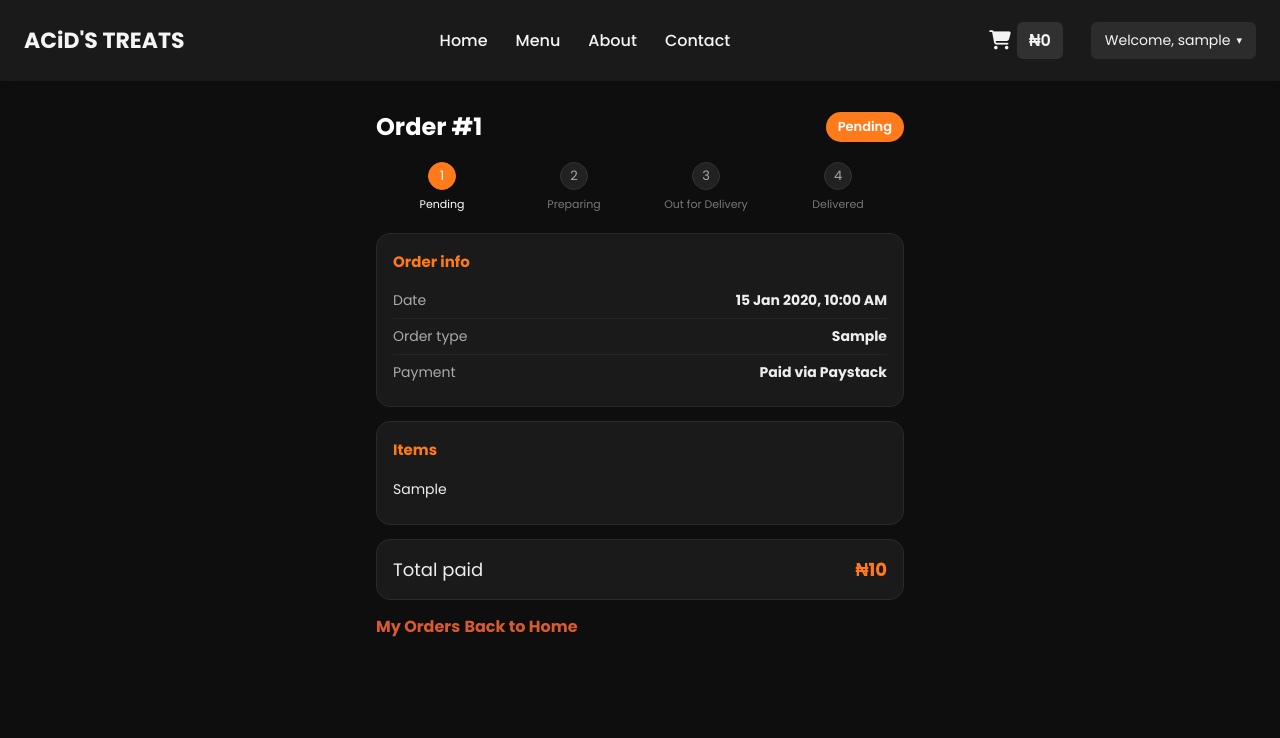
After one commit to imisioluwa1203/restaurant_app, a Flask app: page /order/1 in a window 1280 px wide. The commit adds this page. Shown: the top 738 px of the page. Run offline with Flask 3, Linux system fonts and the light colour scheme; a user stored in the database is signed in; tables that the repository leaves empty hold one stand-in row (values such as "Sample post"); some libraries are stand-ins or nearby versions.

Commit message:
import abort and pass order id to confirmation

```diff
--- a/app.py
+++ b/app.py
@@ -1,4 +1,4 @@
-from flask import Flask, render_template, request, redirect, session, url_for
+from flask import Flask, render_template, request, redirect, session, url_for, flash, abort
 from flask_sqlalchemy import SQLAlchemy
 from flask_login import LoginManager, login_user, logout_user, login_required, current_user
 from flask_wtf.csrf import  CSRFProtect
@@ -272,7 +272,7 @@ def verify_payment():
 
         db.session.commit()
 
-        return render_template('order_confirmed.html', order_type=order_type)
+        return render_template('order_confirmed.html', order_type=order_type, order_id=new_order.id)
     else:
         return "Payment verification failed. Please contact support.", 400
 
@@ -313,6 +313,14 @@ def place_order():
     db.session.commit()
 
     return render_template('order_confirmed.html', order_type=order_type)
+
+@app.route('/order/<int:order_id>')
+@login_required
+def order_details(order_id):
+    order = Order.query.get_or_404(order_id)
+    if order.user_id != current_user.id and not current_user.is_admin:
+        abort(403)
+    return render_template('order_details.html', order=order)
 
 @app.route('/history')
 @login_required
--- a/static/style.css
+++ b/static/style.css
@@ -1719,3 +1719,25 @@ form .btn[type="submit"] {
 .oc-sub { margin-bottom: 22px; }
 .oc-bg .d3 { top: 24%; left: 5%; }
 .oc-bg .d4 { top: auto; right: auto; bottom: 6%; left: 40%; }
+
+.od-wrap { max-width: 560px; margin: 0 auto; padding: 24px 16px 100px; color: #fff; }
+.od-head { display: flex; align-items: center; justify-content: space-between; margin-bottom: 18px; }
+.od-title { font-size: 24px; margin: 0; border: 0; padding: 0; }
+.od-badge { background: #ff7a1a; color: #fff; padding: 5px 12px; border-radius: 20px; font-size: 13px; font-weight: 600; }
+.od-tracker { display: flex; justify-content: space-between; margin-bottom: 20px; }
+.od-step { flex: 1; text-align: center; color: #777; font-size: 11px; }
+.od-dot { display: flex; align-items: center; justify-content: center; width: 28px; height: 28px; margin: 0 auto 6px; border-radius: 50%; background: #222; border: 1px solid #333; color: #aaa; font-size: 13px; }
+.od-step.done .od-dot { background: #2e9e4f; border-color: #2e9e4f; color: #fff; }
+.od-step.active .od-dot { background: #ff7a1a; border-color: #ff7a1a; color: #fff; }
+.od-step.done, .od-step.active { color: #fff; }
+.od-card { background: #1a1a1a; border: 1px solid #2a2a2a; border-radius: 14px; padding: 16px; margin-bottom: 14px; color: #eee; }
+.od-h2 { font-size: 15px; margin: 0 0 10px; color: #ff7a1a; border: 0; padding: 0; }
+.od-row { display: flex; justify-content: space-between; gap: 12px; padding: 7px 0; border-bottom: 1px solid #262626; font-size: 14px; }
+.od-row:last-child { border-bottom: 0; }
+.od-row span { color: #aaa; }
+.od-item { padding: 8px 0; border-bottom: 1px solid #262626; font-size: 14px; }
+.od-item:last-child { border-bottom: 0; }
+.od-total { display: flex; justify-content: space-between; font-size: 18px; }
+.od-total strong { color: #ff7a1a; }
+
+.od-link { display: inline-block; margin-top: 8px; color: #ff7a1a; font-weight: 600; font-size: 13px; text-decoration: none; }
--- a/templates/history.html
+++ b/templates/history.html
@@ -31,6 +31,7 @@
                <p class="order-date">
                     <i class="fa-solid fa-calendar-days"></i>
                     {{ order.created_at.strftime('%b %d, %Y — %I:%M %p') }}
+                   <a class="od-link" href="{{ url_for('order_details', order_id=order.id) }}">View details</a>
                </p>
             </div>
         {% endfor %}
--- a/templates/order_confirmed.html
+++ b/templates/order_confirmed.html
@@ -46,7 +46,7 @@
     </div>
     {% endif %}
 
-    <a class="oc-btn oc-btn-main" href="/profile">View Order Details</a>
+    <a class="oc-btn oc-btn-main" href="{% if order_id %}{{ url_for('order_details', order_id=order_id) }}{% else %}/history{% endif %}">View Order Details</a>
     <a class="oc-btn oc-btn-outline" href="/">Back to Home</a>
   </div>
 </div>
--- /dev/null
+++ b/templates/order_details.html
@@ -0,0 +1,56 @@
+{% extends "base.html" %}
+{% block title %}Order #{{ order.id }} - ACiD'S TREATS{% endblock %}
+{% block content %}
+{% set items_text = order.items or '' %}
+{% set order_total = order.total %}
+{% set order_kind = order.order_type %}
+{% set order_status = order.status or 'Pending' %}
+{% set order_when = order.created_at %}
+{% set steps = ['Pending', 'Preparing', 'Out for Delivery', 'Delivered'] %}
+{% set current = steps.index(order_status) if order_status in steps else 0 %}
+
+<div class="page-container od-wrap">
+  <div class="od-head">
+    <h1 class="od-title">Order #{{ order.id }}</h1>
+    <span class="od-badge">{{ order_status }}</span>
+  </div>
+
+  <div class="od-tracker">
+    {% for s in steps %}
+    <div class="od-step {% if loop.index0 < current %}done{% elif loop.index0 == current %}active{% endif %}">
+      <span class="od-dot">{% if loop.index0 < current %}✓{% else %}{{ loop.index }}{% endif %}</span>
+      <span class="od-step-label">{{ s }}</span>
+    </div>
+    {% endfor %}
+  </div>
+
+  <div class="od-card">
+    <h2 class="od-h2">Order info</h2>
+    <div class="od-row"><span>Date</span><strong>{% if order_when %}{{ order_when.strftime('%d %b %Y, %I:%M %p') }}{% else %}—{% endif %}</strong></div>
+    <div class="od-row"><span>Order type</span><strong>{{ order_kind }}</strong></div>
+    <div class="od-row"><span>Payment</span><strong>Paid via Paystack</strong></div>
+    {% if order_kind and order_kind|lower == 'delivery' %}
+    <div class="od-row"><span>Estimated delivery</span><strong>30 – 45 mins</strong></div>
+    {% endif %}
+  </div>
+
+  <div class="od-card">
+    <h2 class="od-h2">Items</h2>
+    {% if items_text %}
+      {% for line in items_text.split(', ') %}
+      <div class="od-item">{{ line }}</div>
+      {% endfor %}
+    {% else %}
+      <div class="od-item">Item details unavailable</div>
+    {% endif %}
+  </div>
+
+  <div class="od-card od-total">
+    <span>Total paid</span>
+    <strong>₦{{ order_total }}</strong>
+  </div>
+
+  <a class="oc-btn oc-btn-main" href="/history">My Orders</a>
+  <a class="oc-btn oc-btn-outline" href="/">Back to Home</a>
+</div>
+{% endblock %}
```
